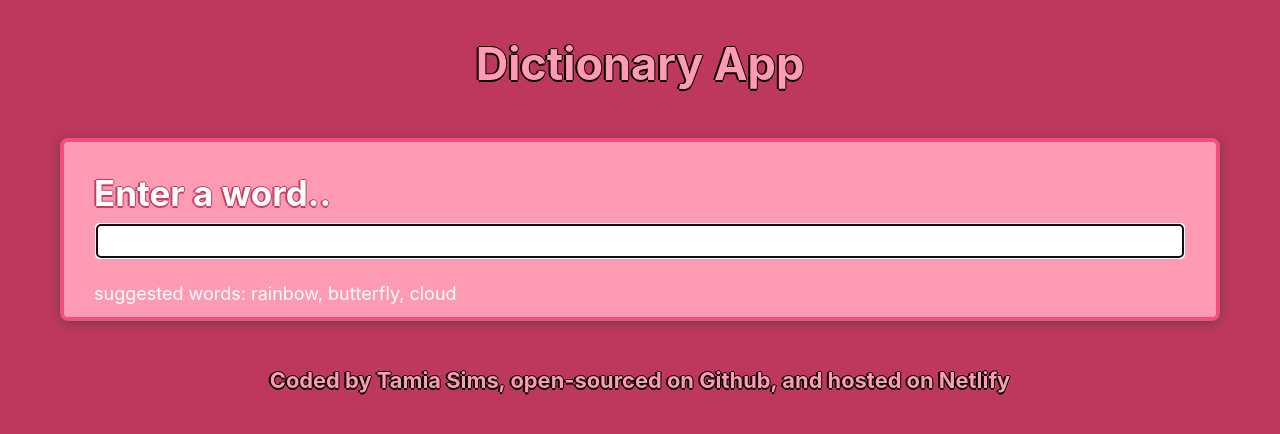
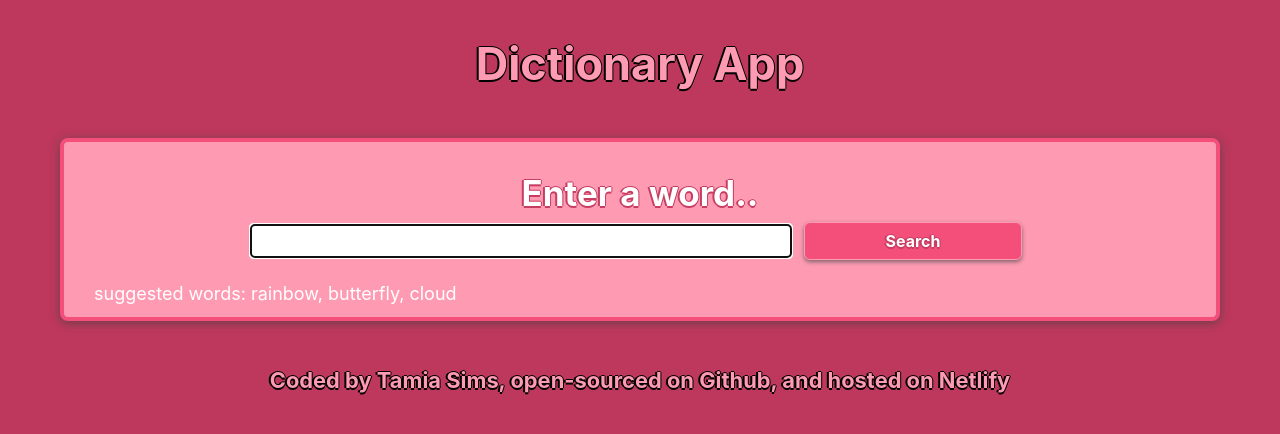
Before and after one commit to mia24sims/dictionary-app, a React (Create React App) app: page / in a window 1280 px wide. Shown: the top 434 px of the page. Built offline with nearby package versions, Linux system fonts and the light colour scheme; no server answers.

Commit message:
added button and updated styling

```diff
--- a/src/Dictionary.css
+++ b/src/Dictionary.css
@@ -1,6 +1,7 @@
 .Dictionary h1{
   font-size: 35px;
   font-weight: bold;
+  text-align: center;
      text-shadow: -2px 0 #c73c61, 0 2px #c73c61, 1px 0 #c73c61, 0 -1px #c73c61;
 }
 
@@ -9,6 +10,7 @@
   text-align: center;
   margin-bottom: 20px;
 }
+
 
 .Dictionary .form-background{
   background-color: #fe9bb3;
@@ -23,11 +25,23 @@
 
 
 .Dictionary input{
-  width: 100%;
+  width: 50%;
   border-radius: 6px;
   padding: 6px 10px;
   border: 1px solid #fe9bb3;
+}
 
+.Dictionary .button{
+  width: 20%;
+  border-radius: 6px;
+  padding: 6px 10px;
+  margin: 0 10px;
+  background-color: #F44E7B;
+  border: 1px solid #fe9bb3;
+  color: white;
+  text-shadow: -2px 0 #c73c61, 0 2px #c73c61, 1px 0 #c73c61, 0 -1px #c73c61;
+  box-shadow:  0 2px 4px #3f4444a5;
+  font-weight: bold;
 }
 
 .Dictionary .hint{
--- a/src/Dictionary.js
+++ b/src/Dictionary.js
@@ -36,13 +36,19 @@ let [loaded, setLoaded] = useState(false);
   if (loaded){return (
     <div className="Dictionary">
       <section className="form-background">
-             <h1> Enter a word..</h1>
+        <h1> Enter a word..</h1>
 
-        <form onSubmit={handleSubmit}>
+        <form>
           <input
             type="search"
             autoFocus={true}
             onChange={handleKeywordChange}
+          />
+          <input
+            type="submit"
+            value="Search"
+            className="button"
+            onClick={handleSubmit}
           />
         </form>
         <div className="hint">suggested words: rainbow, butterfly, cloud</div>
--- a/src/Meaning.css
+++ b/src/Meaning.css
@@ -14,4 +14,6 @@
 
 .Meaning section h3{
   font-size: 35px;
+    text-shadow: -2px 0 #c73c61, 0 2px #c73c61, 1px 0 #c73c61, 0 -1px #c73c61;
+
 }
```
